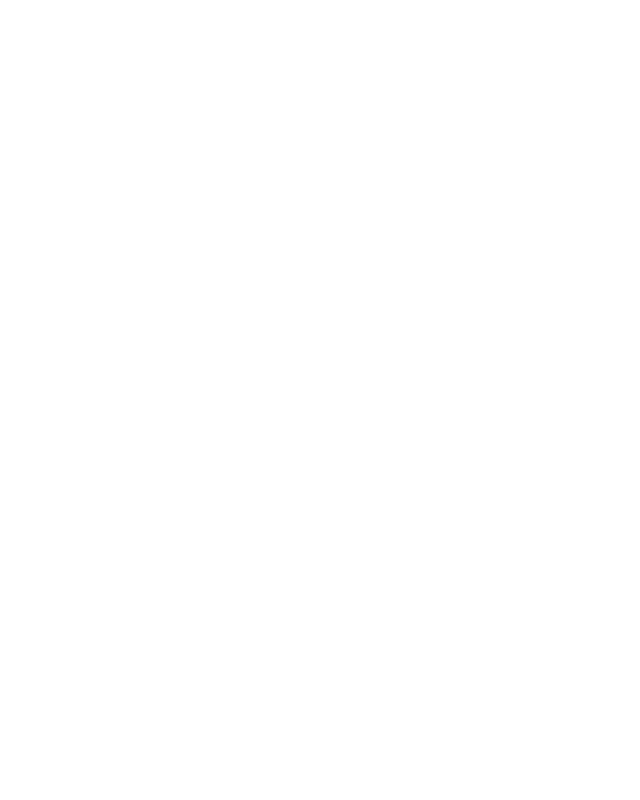
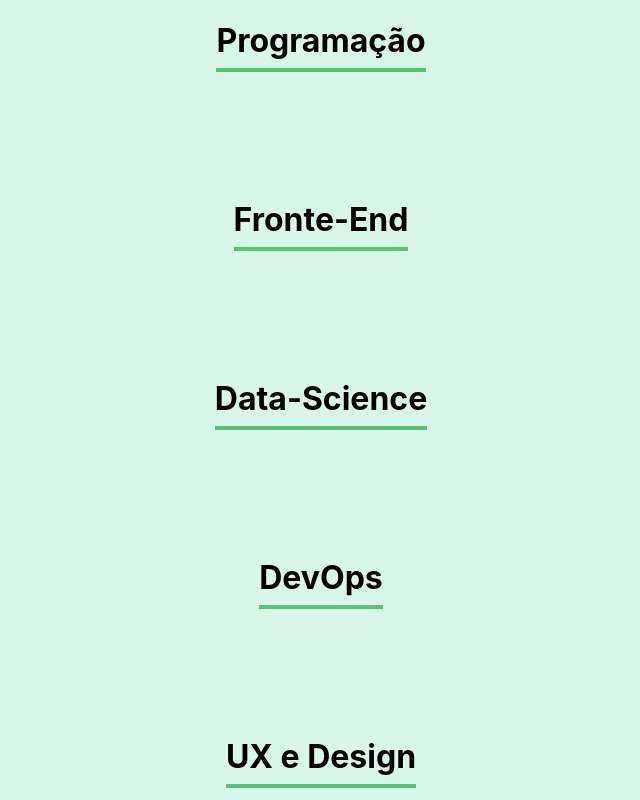
Before and after one commit to Smkhb/organograma, a React (Create React App) app: page / in a window 1280 px wide. Shown: the part 1520-2320 px from the top of the page, without its empty margins (319-959 px from the left). Before the commit the page ends 1477 px from the top, so only its background shows below. Built offline with nearby package versions, Linux system fonts and the light colour scheme.

Commit message:
Criando o componente Time

```diff
--- a/src/App.js
+++ b/src/App.js
@@ -1,6 +1,7 @@
 import { useState } from 'react';
 import Banner from './componentes/Banner';
 import Formulario from './componentes/Formulario';
+import Time from './componentes/Time';
 
 function App() {
 
@@ -15,7 +16,14 @@ function App() {
     <div className="App">
       <Banner/>
       <Formulario aoColaboradorCadastrado={aoNovoColaboradorAdicionado}/>
-    </div>
+      <Time nome="Programação"/>
+      <Time nome="Fronte-End"/>
+      <Time nome="Data-Science"/>
+      <Time nome="DevOps"/>
+      <Time nome="UX e Design"/>
+      <Time nome="Mobile"/>
+      <Time nome="Inovação e Gestão"/>
+      </div>
   );
 }
 
--- /dev/null
+++ b/src/componentes/Time/Time.css
@@ -0,0 +1,15 @@
+:root{
+    --Fundo-Programacao: #D9F7E9;
+    --Destaque-Programacao: #57C278;
+}
+.time{
+    text-align: center;
+    padding: 32px;
+    background-color: var(--Fundo-Programacao);
+}
+.time h3{
+    font-size: 32px;
+    border-bottom: 4px solid var(--Destaque-Programacao);
+    display: inline-block;
+    padding-bottom: 8px;
+}
--- /dev/null
+++ b/src/componentes/Time/index.js
@@ -0,0 +1,10 @@
+import "./Time.css";
+
+const Time = (props) =>{
+    return(
+        <section className="time">
+            <h3>{props.nome}</h3>
+        </section>
+    )
+}
+export default Time
```
